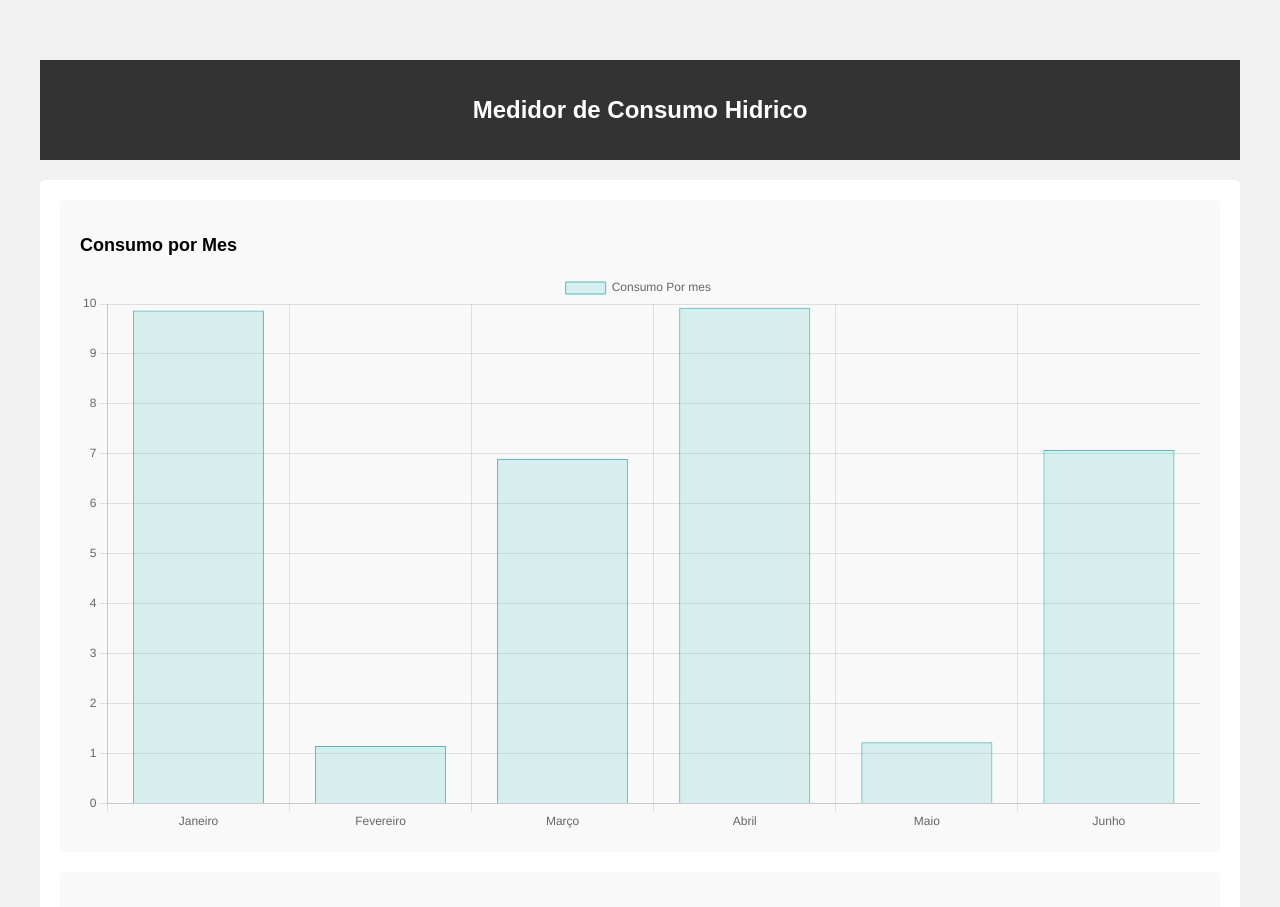
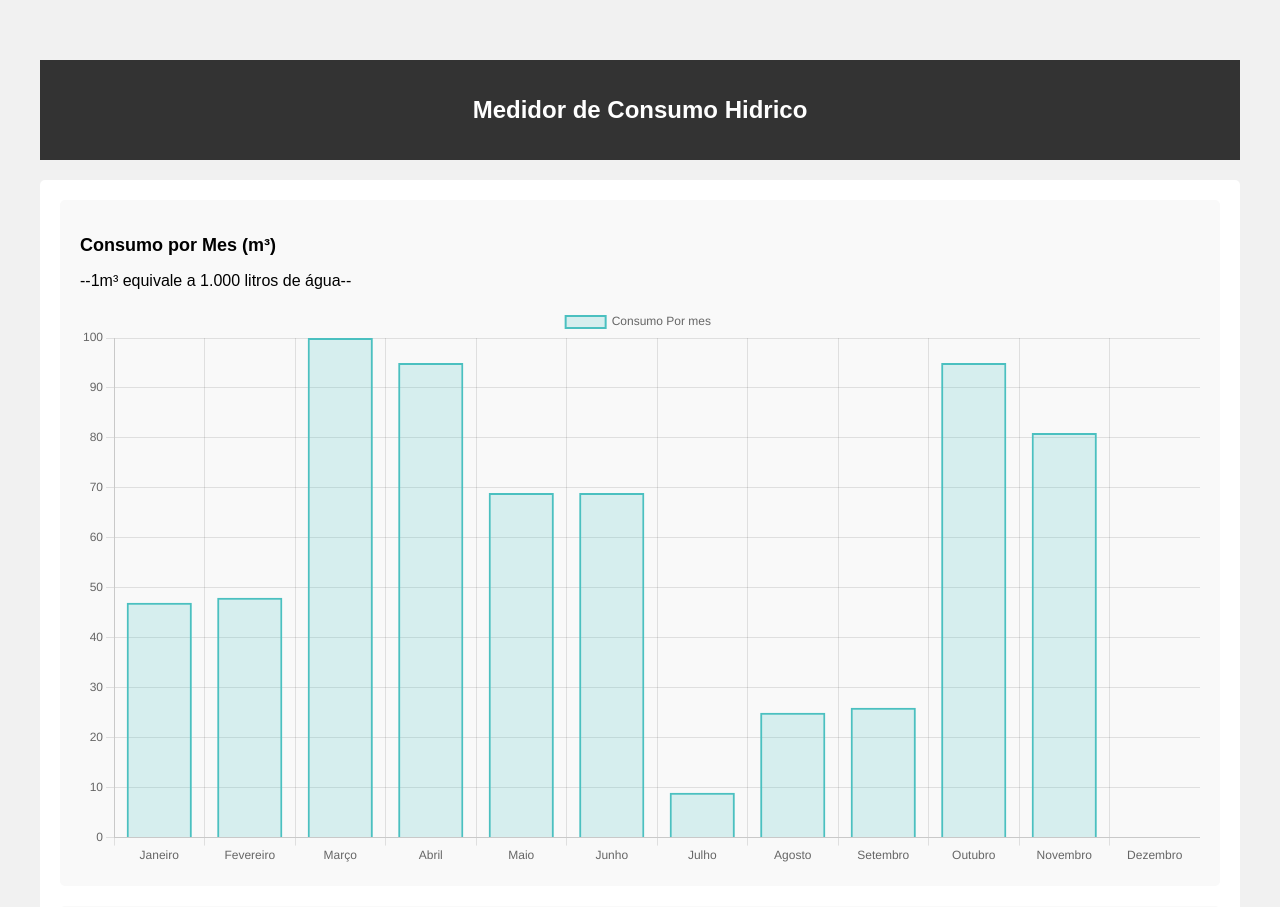
Before and after one commit to lucaspferro/TCC_Unisal, a Flask app: page / in a window 1280 px wide. Shown: the part 16-923 px from the top of the page. Run offline with Flask 3, Linux system fonts and the light colour scheme.

Commit message:
att graficos

```diff
--- a/templates/index.html
+++ b/templates/index.html
@@ -25,8 +25,8 @@
         </div>
         <div class="content">
             <div class="widget">
-                <h2 class="widget-title">Consumo por Mes </h2>
-                <p class="widget-content"></p>
+                <h2 class="widget-title">Consumo por Mes (m³) </h2>
+                <p class="widget-content">--1m³ equivale a 1.000 litros de água--</p>
                 <div>
                 <canvas id="barChart"></canvas>
                 </div>
@@ -50,32 +50,32 @@
         // Função para gerar um conjunto de dados aleatórios
         function generateRandomData() {
             var data = [];
-            for (var i = 0; i < 6; i++) {
-                data.push(getRandomNumber(1, 10));
+            for (var i = 0; i < 11; i++) {
+                data.push(getRandomNumber(1, 100));
             }
             return data;
         }
 
         // Criar os gráficos iniciais com dados aleatórios
         var barChartData = {
-            labels: ['Janeiro', 'Fevereiro', 'Março', 'Abril', 'Maio', 'Junho'],
+            labels: ['Janeiro', 'Fevereiro', 'Março', 'Abril', 'Maio', 'Junho', 'Julho', 'Agosto','Setembro', 'Outubro', 'Novembro','Dezembro'],
             datasets: [{
                 label: 'Consumo Por mes ',
                 data: generateRandomData(),
                 backgroundColor: 'rgba(75, 192, 192, 0.2)',
                 borderColor: 'rgba(75, 192, 192, 1)',
-                borderWidth: 1
+                borderWidth: 2
             }]
         };
 
         var lineChartData = {
-            labels: ['Janeiro', 'Fevereiro', 'Março', 'Abril', 'Maio', 'Junho'],
+            labels: ['Janeiro', 'Fevereiro', 'Março', 'Abril', 'Maio', 'Junho', 'Julho', 'Agosto','Setembro', 'Outubro', 'Novembro','Dezembro'],
             datasets: [{
                 label: 'Consumo',
                 data: generateRandomData(),
                 fill: false,
                 borderColor: 'rgba(75, 192, 192, 1)',
-                borderWidth: 1
+                borderWidth: 2
             }]
         };
 
@@ -106,8 +106,8 @@
 
         // Atualizar os gráficos a cada segundo com novos dados aleatórios
         setInterval(function() {
-            barChart.data.datasets[0].data = generateRandomData();
-            barChart.update();
+            // barChart.data.datasets[0].data = generateRandomData();
+            // barChart.update();
             lineChart.data.datasets[0].data = generateRandomData();
             lineChart.update();
         }, 1000);
```
